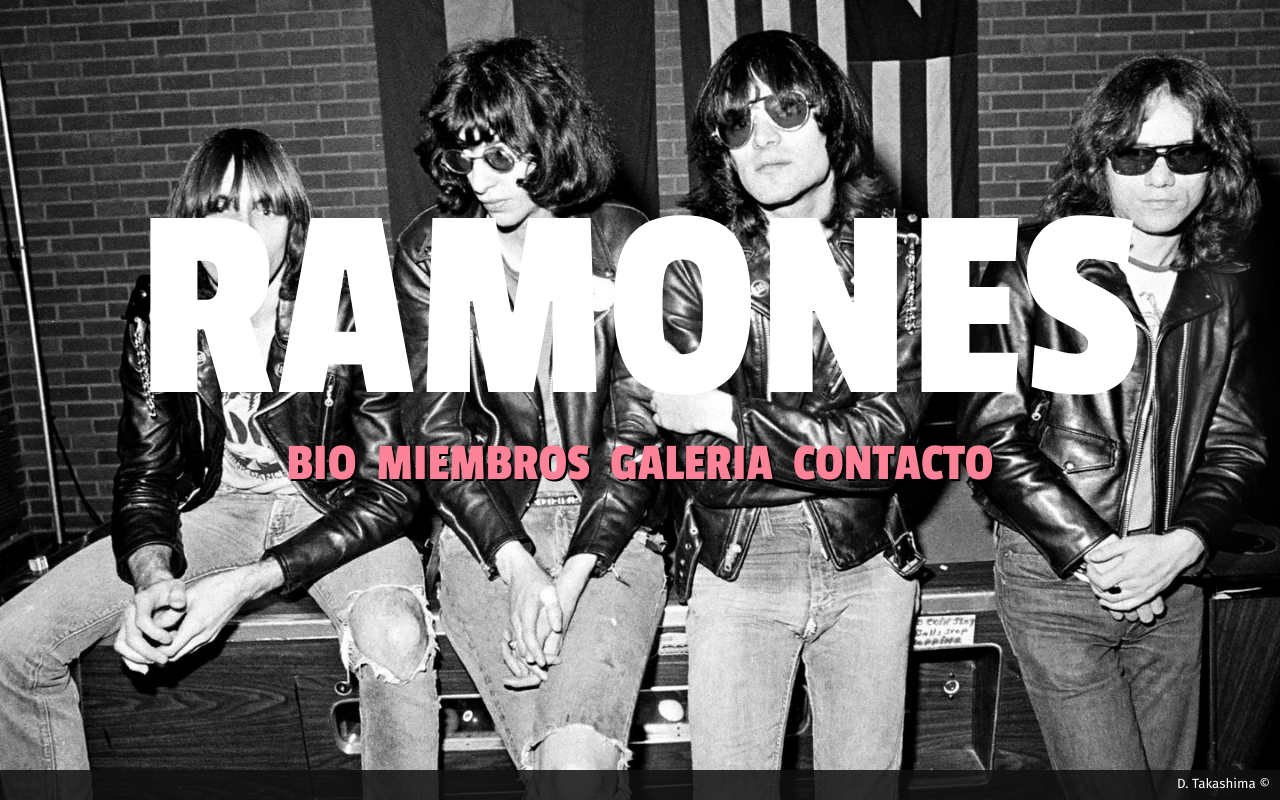
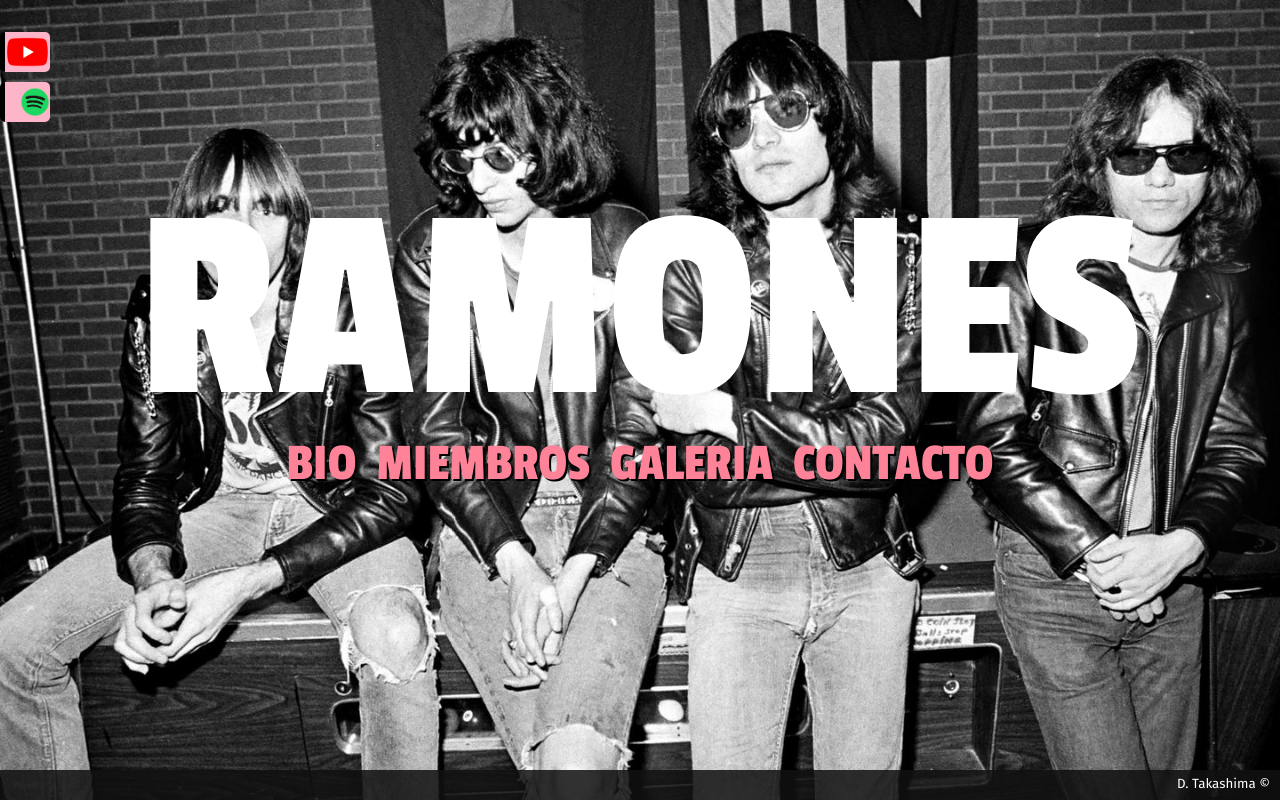
Before and after one commit to Takas23/ramonesWeb, a plain HTML site: page index.html in a window 1280 px wide. Drawn offline with nearby package versions, Linux system fonts and the light colour scheme.

Commit message:
agregados botones de redes

```diff
--- a/index.html
+++ b/index.html
@@ -25,6 +25,23 @@
 
 <body>
     <main class="bodyHome">
+
+        <section class="socials">
+            <a href="https://www.youtube.com/channel/UCSrA5JaXpR21z_E1FDA03RA" target="_blank">
+                <button class="socBtn">
+                    <span id="ytText" class="socText">Youtube</span>
+                    <img class="socIco" src="./img/ytLogo.png" alt="">
+                </button>
+            </a>
+            <br>
+            <a href="https://open.spotify.com/artist/1co4F2pPNH8JjTutZkmgSm" target="_blank">
+                <button class="socBtn">
+                    <span id="spoText" class="socText">Spotify</span>
+                    <img class="socIco" src="./img/spoLogo.png" alt="">
+                </button>
+            </a>
+        </section>
+
         <header class="headerHome">
             <h1 class="title">RAMONES</h1>
             <nav class="navFront">
--- a/stylesheet.css
+++ b/stylesheet.css
@@ -55,6 +55,47 @@ main {
 }
 
 /*HOME*/
+/*SOCIAL BTNS*/
+.socials {
+    position: fixed;
+    top: 4%;
+}
+
+.socBtn {
+    margin-bottom: 10px;
+    width: 50px;
+    height: 40px;
+    border: none;
+    border-radius: 5px;
+    background-color: #ffb5c9 ;
+    border-left: 5px solid black;
+}
+
+.socBtn:hover {
+    width: fit-content;
+}
+
+.socBtn:hover .socText {
+    display: inline-block;
+}
+
+.socText {
+    padding-left: 15px;
+    padding-right: 10px;
+    line-height: 30px;
+    display: none;
+    font-size: 30px;
+    font-weight: bold;
+    border: #c9536a;
+    color: #212121;
+}
+
+.socIco {
+    height: 30px;
+    float: right;
+}
+/*----------------*/
+
 .bodyHome {
     background: url("./img/ramonesFront.jpg") no-repeat center center fixed;
     background-size: cover;
```
Also changed, not shown: img/spoLogo.png (added), img/ytLogo.png (added).
